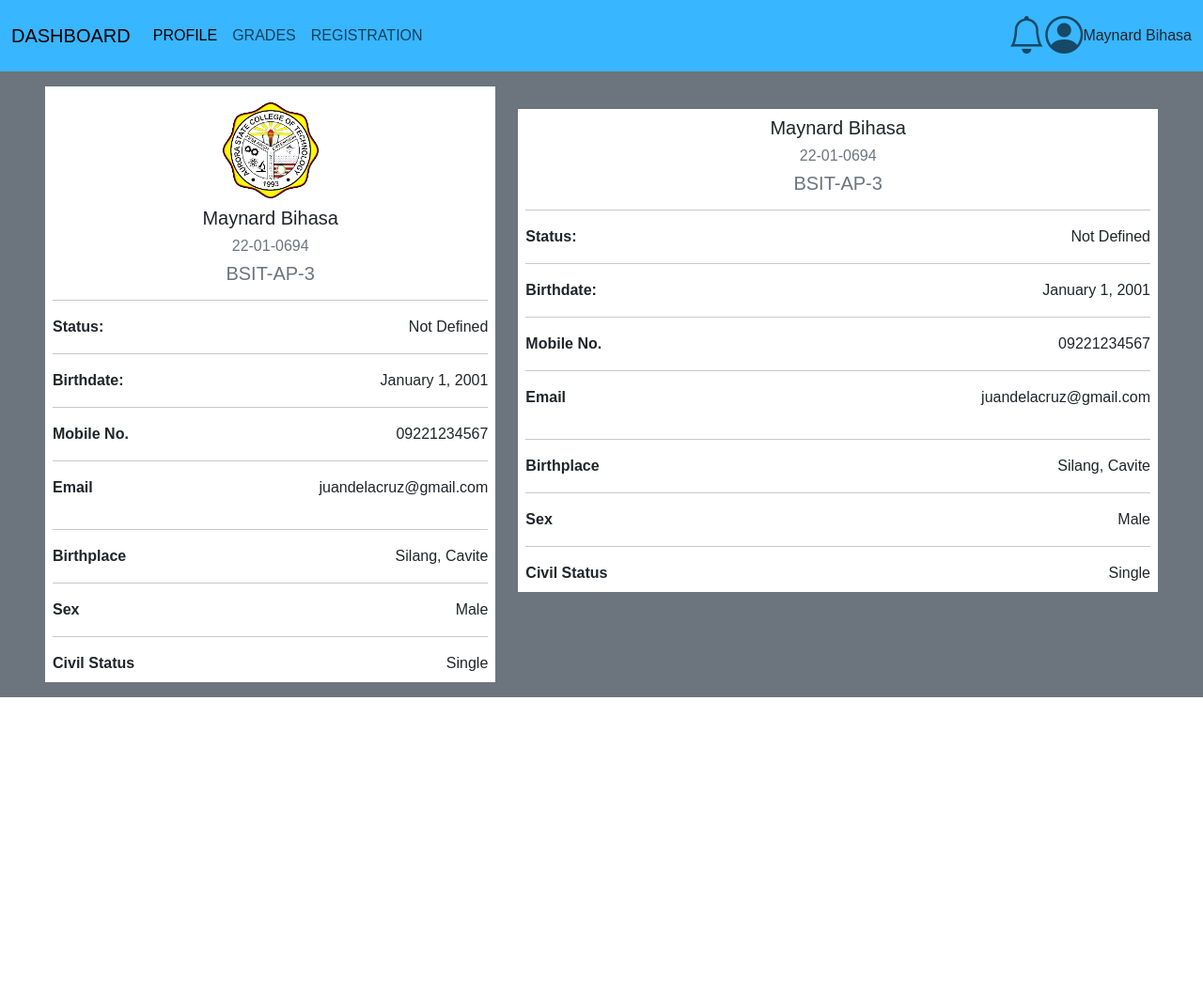
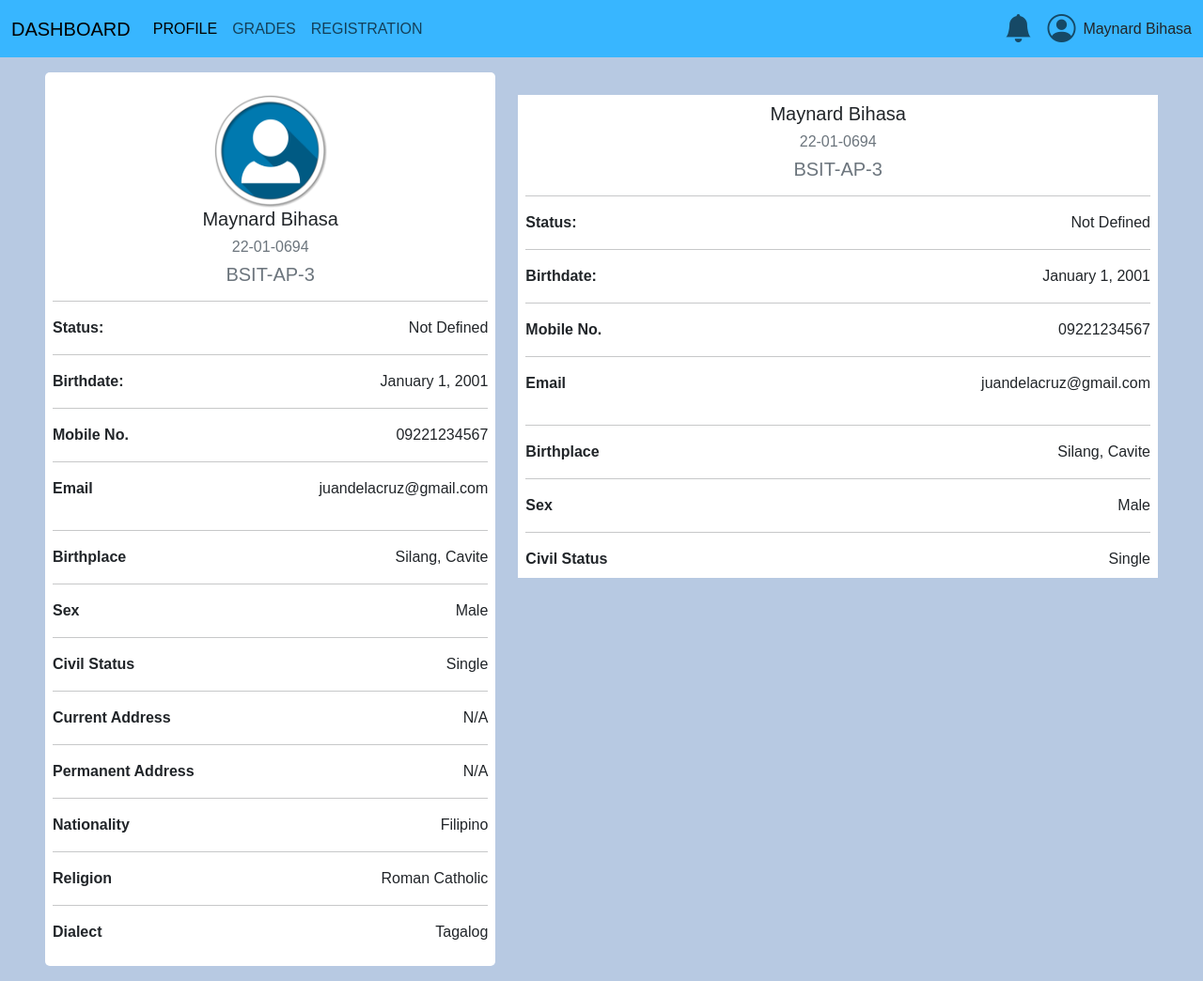
Before and after one commit to maynard0175/Capstone-System, a PHP site: page /views/student/profile.php in a window 1280 px wide. Shown: the whole page at 94% size. Before the commit the page ends 742 px from the top, so only its background shows below. Run offline with PHP 8.4, Linux system fonts and the light colour scheme; some web fonts are replaced.

Commit message:
updated the profile page

```diff
--- a/app/assets/css/student.css
+++ b/app/assets/css/student.css
@@ -32,3 +32,16 @@ img.logo {
 .dashboard-navbar {
     background: #38b6ff !important;
 }
+
+.dashboard-icon i {
+    font-size: 30px !important;
+    color: #164966
+}
+
+.profile-info-left {
+    border-radius: 5px
+}
+
+.profile-body {
+    background: #b7c9e2;
+}
--- a/app/views/student/profile.php
+++ b/app/views/student/profile.php
@@ -41,12 +41,12 @@
                 </li>
             </ul>
             <form class="d-flex align-items-center justify-content-center">
-                <div class="icon my-auto my-auto">
-                <i class="bi bi-bell"></i>
+                <div class="dashboard-icon my-auto my-auto me-3">
+                    <i class="bi bi-bell-fill"></i>
                 </div>
                 <div class="user-info d-flex align-items-center justify-content-center my-auto">
-                    <div class="icon my-auto">
-                    <i class="bi bi-person-circle"></i>
+                    <div class="dashboard-icon my-auto me-2">
+                        <i class="bi bi-person-circle"></i>
                     </div>
                     <p class="my-auto">Maynard Bihasa</p>
                 </div>
@@ -54,12 +54,12 @@
             </div>
         </div>
     </nav>
-    <div class="container-fluid py-3 px-5 bg-secondary">
+    <div class="container-fluid py-3 px-5 profile-body">
         <div class="row">
             <div class="col-md-5">
-                <div class="container bg-white p-2">
+                <div class="container bg-white px-2 py-4 profile-info-left">
                     <div class="text-center">
-                        <img src="../../assets/img/logo.png" alt="" class="logo">
+                        <img src="../../assets/img/default-user-icon.png" alt="" class="logo">
                     </div>
                     <h5 class="text-center">Maynard Bihasa</h5>
                     <h6 class="text-secondary text-center">22-01-0694</h6>
@@ -98,6 +98,31 @@
                     <div class="d-flex align-content-between justify-content-between py-0 my-0">
                         <p class="fw-semibold my-0 py-0">Civil Status</p>
                         <span>Single</span>
+                    </div>
+                    <hr>
+                    <div class="d-flex align-content-between justify-content-between py-0 my-0">
+                        <p class="fw-semibold my-0 py-0">Current Address</p>
+                        <span>N/A</span>
+                    </div>
+                    <hr>
+                    <div class="d-flex align-content-between justify-content-between py-0 my-0">
+                        <p class="fw-semibold my-0 py-0">Permanent Address</p>
+                        <span>N/A</span>
+                    </div>
+                    <hr>
+                    <div class="d-flex align-content-between justify-content-between py-0 my-0">
+                        <p class="fw-semibold my-0 py-0">Nationality</p>
+                        <span>Filipino</span>
+                    </div>
+                    <hr>
+                    <div class="d-flex align-content-between justify-content-between py-0 my-0">
+                        <p class="fw-semibold my-0 py-0">Religion</p>
+                        <span>Roman Catholic</span>
+                    </div>
+                    <hr>
+                    <div class="d-flex align-content-between justify-content-between py-0 my-0">
+                        <p class="fw-semibold my-0 py-0">Dialect</p>
+                        <span>Tagalog</span>
                     </div>
                 </div>
             </div>
```
Also changed, not shown: app/assets/img/default-user-icon.png (added).
